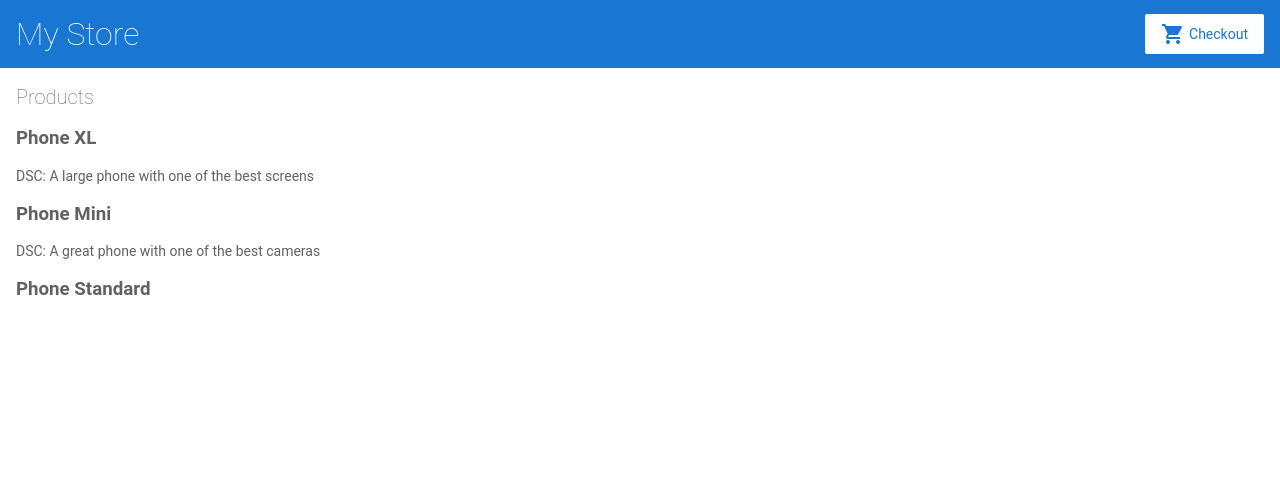
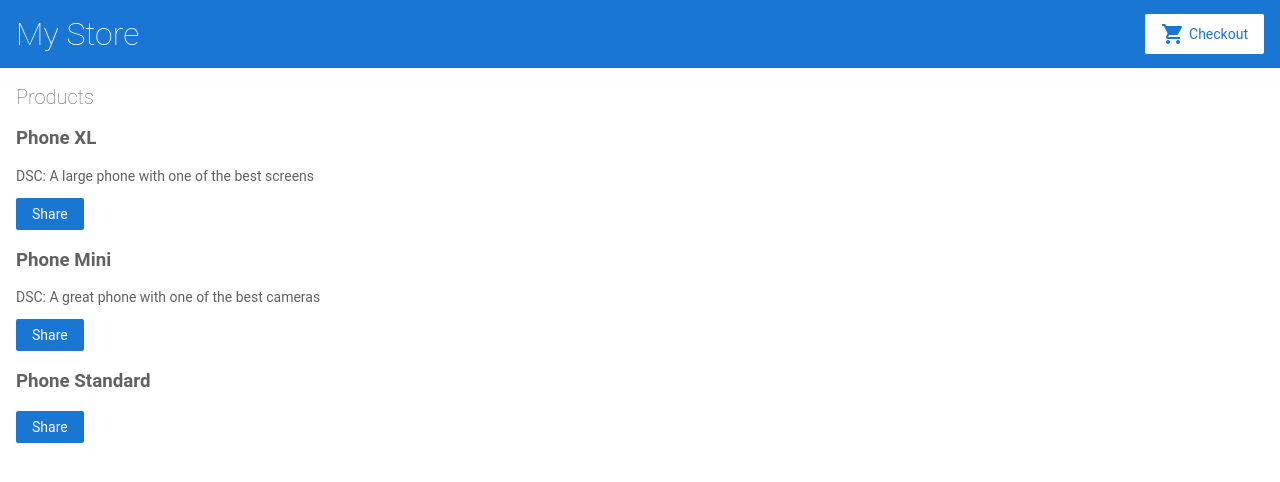
Before and after one commit to vitalydem/angular-el35dh-jszaer, an Angular app: page / in a window 1280 px wide. Shown: the top 482 px of the page. Built offline with nearby package versions, Linux system fonts and the light colour scheme.

Commit message:
1 file modified

```diff
--- a/src/app/product-list/product-list.component.html
+++ b/src/app/product-list/product-list.component.html
@@ -5,6 +5,7 @@
     <h3>{{ product.name }}</h3>
     <p *ngIf="product.description">DSC: {{ product.description }}</p>
   </a>
+  <button type="button" (click)="share()">Share</button>
 </div>
 
 <!--
```
